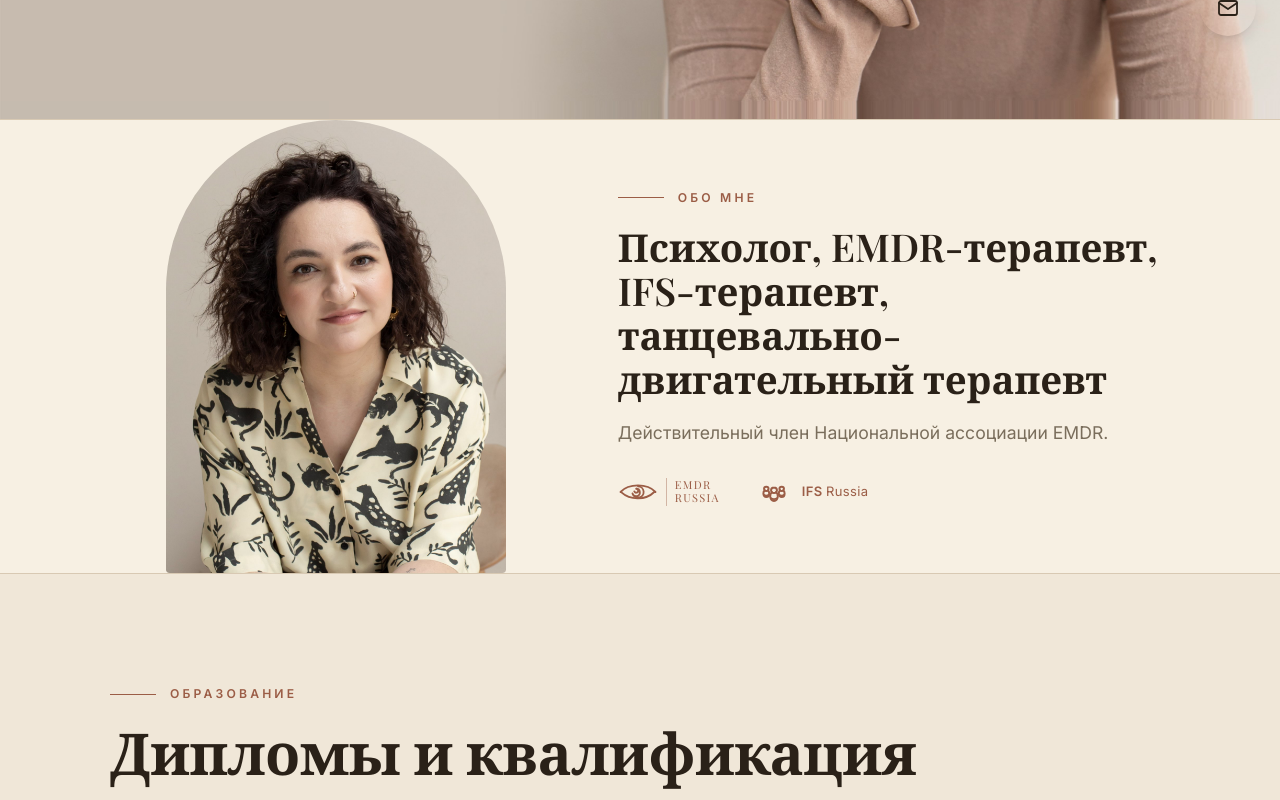
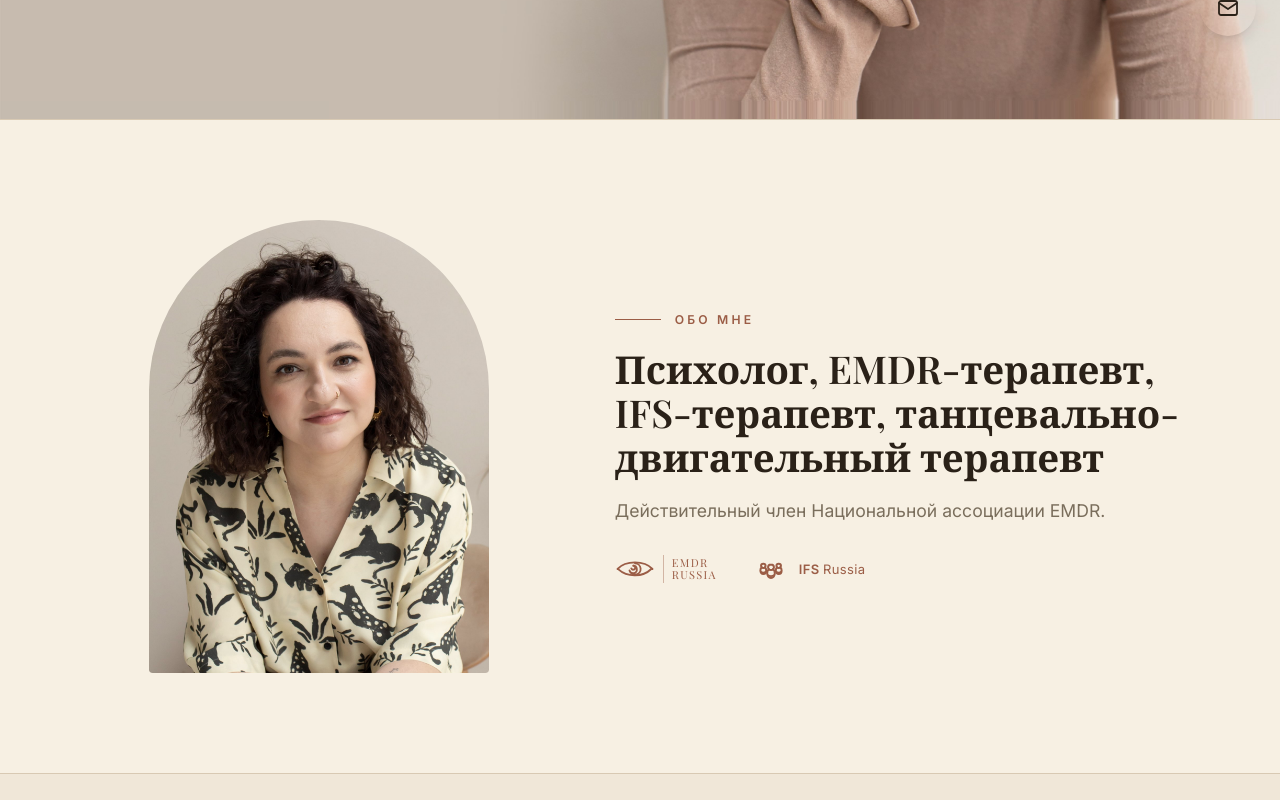
Before and after one commit to sereganikitin/alina, a Next.js app: page / in a window 1280 px wide. Shown: the part 740-1540 px from the top of the page. Built offline with nearby package versions, Linux system fonts and the light colour scheme; no server answers; a web font is replaced by a local one.

Commit message:
Пробелы между блоками-3

```diff
--- a/src/app/globals.css
+++ b/src/app/globals.css
@@ -32,7 +32,6 @@
 * {
   box-sizing: border-box;
   margin: 0;
-  padding: 0;
 }
 
 html {
@@ -72,6 +71,7 @@ a {
   padding: 0 30px;
   position: relative;
   z-index: 1;
+  padding: 100px 0;
 }
 
 .muted {
```
